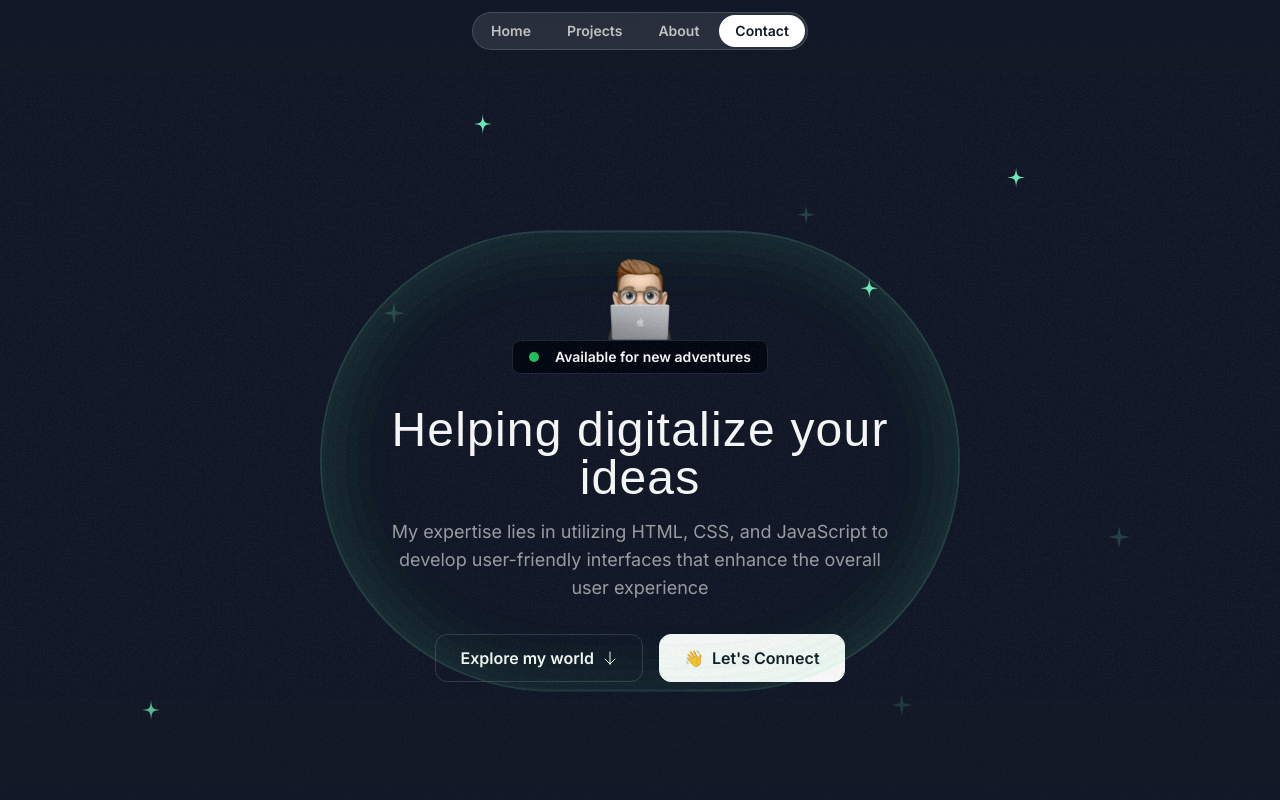
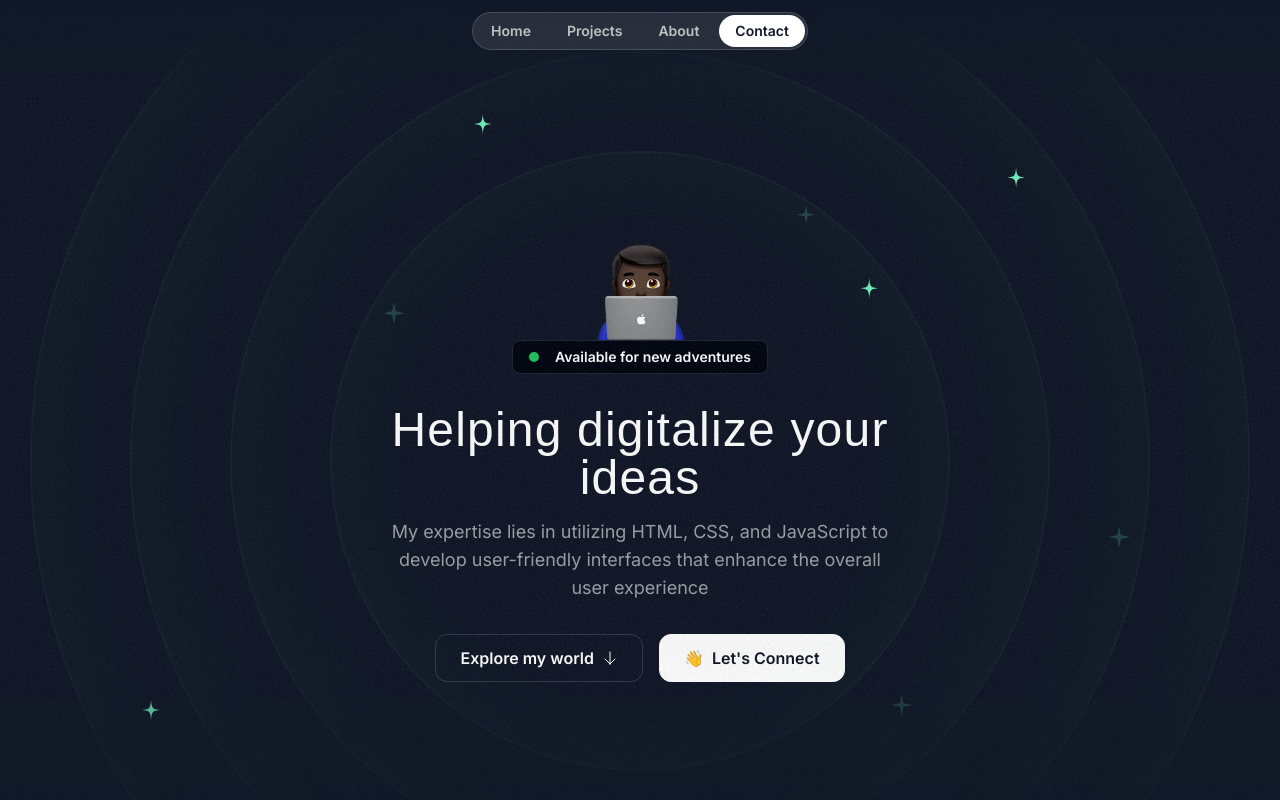
Before and after one commit to RomaricS/portfolio, a Next.js app: page / in a window 1280 px wide. Shown: the top 800 px of the page. Built offline with nearby package versions, Linux system fonts and the light colour scheme; a web font is replaced by a local one.

Commit message:
Added sekoia image

```diff
--- a/src/constants/Projects.ts
+++ b/src/constants/Projects.ts
@@ -1,4 +1,4 @@
-import darkSaasLandingPage from '@/assets/images/dark-saas-landing-page.png';
+import sekoia from '@/assets/images/sek1.png';
 import lightSaasLandingPage from '@/assets/images/light-saas-landing-page.png';
 import aiStartupLandingPage from '@/assets/images/ai-startup-landing-page.png';
 
@@ -13,7 +13,7 @@ export const portfolioProjects = [
             { title: 'Joint.js Chart.js' },
         ],
         link: 'https://www.sekoia.io/fr',
-        image: darkSaasLandingPage,
+        image: sekoia,
     },
     {
         company: 'Convelio',
--- a/src/sections/Hero.tsx
+++ b/src/sections/Hero.tsx
@@ -1,4 +1,4 @@
-import memojiImage from '@/assets/images/memoji-computer.png';
+import memojiImage from '@/assets/images/man-pc.png';
 import ArrowDown from '@/assets/icons/arrow-down.svg';
 import Image from 'next/image';
 import grainImage from '@/assets/images/grain.jpg';
@@ -19,7 +19,10 @@ export const HeroSection = () => {
     const rings = HeroRings.map((ring: string) => (
         <div
             key={ring}
-            className={`hero-ring size-[${ring}]`}></div>
+            className='hero-ring' style={{
+                height: `${ring}`,
+                width: `${ring}`,
+            }}></div>
     ));
 
     return (
```
Also changed, not shown: src/assets/images/man-pc.png (added), src/assets/images/sek1.png (added).
